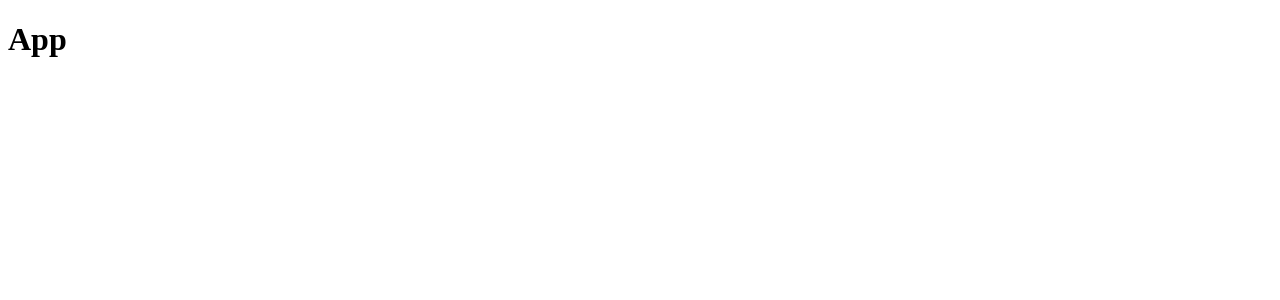
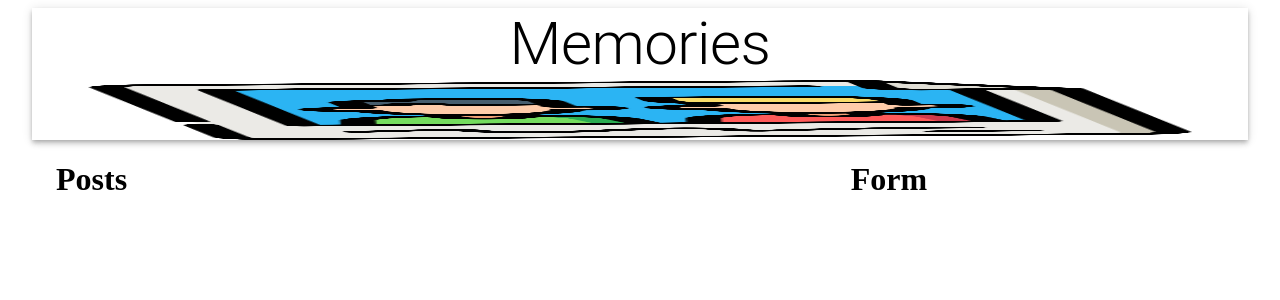
Before and after one commit to manucho7/memories-app, a React (Create React App) app: page / in a window 1280 px wide. Shown: the top 300 px of the page. Built offline with nearby package versions, Linux system fonts and the light colour scheme.

Commit message:
Generando componentes Form , Posts y Post

```diff
--- a/package.json
+++ b/package.json
@@ -3,6 +3,7 @@
   "version": "0.1.0",
   "private": true,
   "dependencies": {
+    "@material-ui/core": "^4.11.0",
     "@testing-library/jest-dom": "^5.11.5",
     "@testing-library/react": "^11.1.0",
     "@testing-library/user-event": "^12.1.10",
--- a/src/App.js
+++ b/src/App.js
@@ -1,10 +1,34 @@
-import React from 'react'
+import React from 'react';
+import { Container, AppBar, Typography, Grow, Grid } from '@material-ui/core';
+
+import memories from './images/memories.png';
+import Posts from './components/Posts/Posts';
+import Form from './components/Form/Form';
 
 const App = () => {
     return (
-        <div>
-            <h1>App</h1>
-        </div>
+        <Container maxWidth="lg">
+
+            <AppBar position="static" color="inherit">
+
+                <Typography variant="h2" align="center">Memories</Typography>
+                <img src={ memories } alt="memories" height="60"/>
+            </AppBar>
+
+            <Grow in>
+                <Container>
+                    <Grid container justify="space-between" alignItems="stretch" spacing={3}>
+                        <Grid item xs={12} sm={7}>
+                            <Posts />
+                        </Grid>
+                        <Grid item xs={12} sm={4}>
+                            <Form />
+                        </Grid>
+                    </Grid>
+                </Container>
+            </Grow>
+
+        </Container>
     )
 }
 
--- /dev/null
+++ b/src/components/Form/Form.js
@@ -0,0 +1,9 @@
+import React from 'react';
+
+const Form = () => {
+    return (
+        <h1> Form </h1>
+    );
+}
+
+export default Form;
--- /dev/null
+++ b/src/components/Posts/Posts.js
@@ -0,0 +1,12 @@
+import React from 'react';
+
+const Posts = () => {
+    return (
+        <>
+            <h1> Posts </h1>
+
+        </>
+    );
+}
+
+export default Posts;
```
Also changed, not shown: src/components/Posts/Post/Post.js (added, +9 -0 lines), src/components/Form/styles.js (added), src/components/Posts/Post/styles.js (added), src/components/Posts/styles.js (added), src/images/memories.png (added), 1 other file (tests, documents, lock files or other folders).
